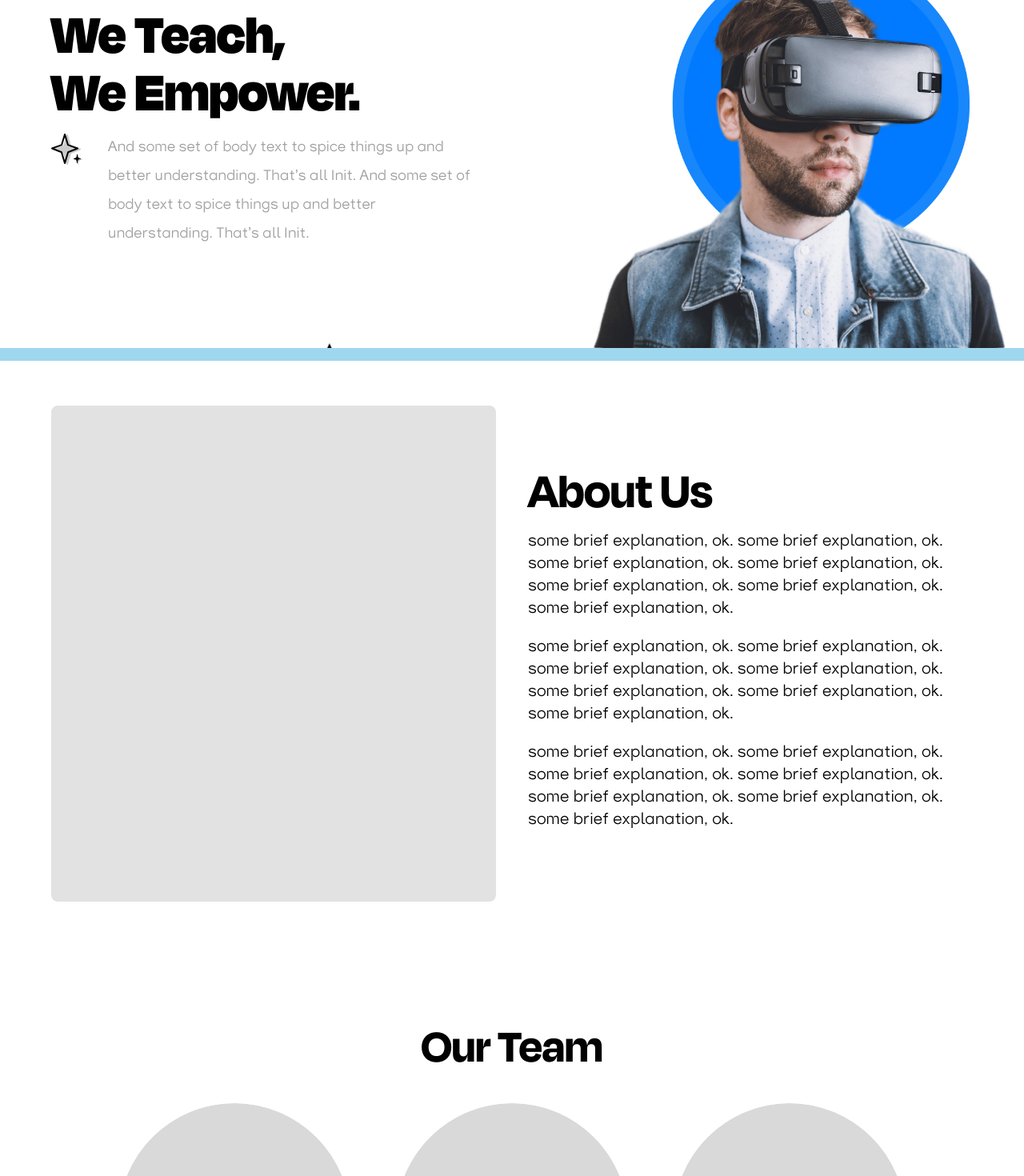
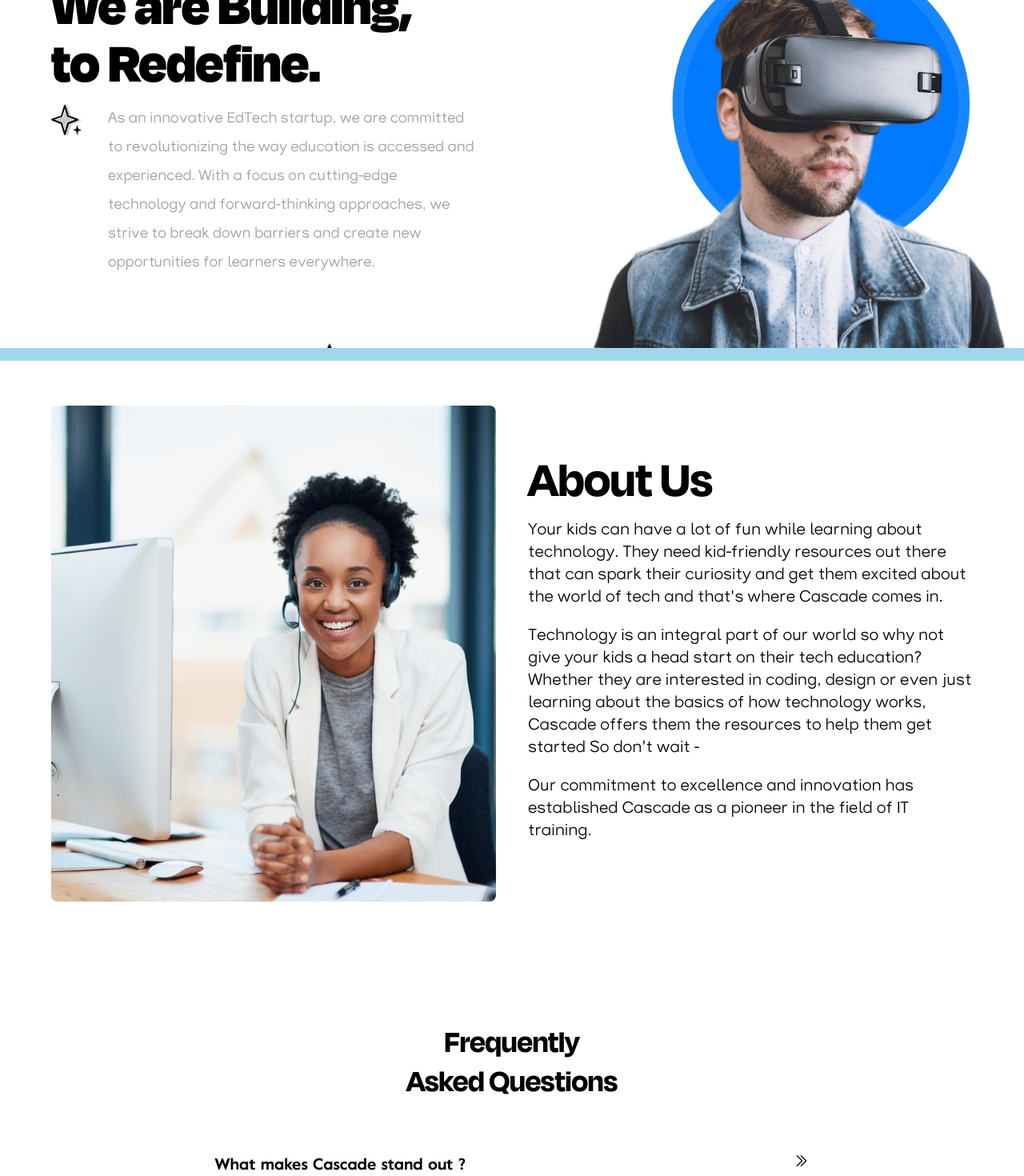
Before and after one commit to CascadeHQ/CascadeHQ-Website, a React (Vite) app in the folder Cascade-Website/: page /about-us in a window 1280 px wide. Shown: the part 240-1710 px from the top of the page at 80% size. Built offline with nearby package versions, Linux system fonts and the light colour scheme.

Commit message:
Changes on the contents

```diff
--- a/Cascade-Website/src/pages/aboutUs/AboutUs.tsx
+++ b/Cascade-Website/src/pages/aboutUs/AboutUs.tsx
@@ -5,7 +5,7 @@
 import AboutHeroSection from "./components/AboutHeroSection";
 import SponsorsSection from "./components/SponsorsSection";
 import MainAboutUsSection from "./components/MainAboutUsSection";
-import OurTeamSection from "./components/OurTeamSection";
+// import OurTeamSection from "./components/OurTeamSection";
 import FaqSection from "./components/FaqSection";
 
 const AboutUs = () => {
@@ -21,7 +21,7 @@
         <AboutHeroSection/>
         <SponsorsSection/>
         <MainAboutUsSection/>
-        <OurTeamSection/>
+        {/* <OurTeamSection/> */}
         <FaqSection/>
       </>
     </Template>
--- a/Cascade-Website/src/pages/aboutUs/components/AboutHeroSection.tsx
+++ b/Cascade-Website/src/pages/aboutUs/components/AboutHeroSection.tsx
@@ -5,7 +5,9 @@
 const AboutHeroSection = () => {
   return (
     <>
-      <main className={`bg-[url(/src/pages/aboutUs/images/Background.jpg)] bg-center bg-cover`}>
+      <main
+        className={`bg-[url(/src/pages/aboutUs/images/Background.jpg)] bg-center bg-cover`}
+      >
         <div
           className={`h-fit lg:h-[100%] flex flex-col px-5 mt-5 md:flex-row lg:flex-row lg:items-center lg:gap-x-36 lg:pl-16`}
         >
@@ -14,20 +16,30 @@
               <h1
                 className={`text-brandBlack1x font-bold text-5xl md:text-6xl lg:text-7xl leading-tight font-DegularDiplayBlack`}
               >
-                We Teach,
+                We are Building,
               </h1>
               <h1
                 className={`font-bold text-5xl md:text-6xl lg:text-7xl leading-tight font-DegularDiplayBlack`}
               >
-                We Empower.
+                to Redefine.
               </h1>
             </div>
-            <div className={`flex items-center lg:items-start gap-x-4 lg:gap-x-8`}>
-              <img src={StarImage} alt="star" className={`w-[18.92px] h-[19px] xl:w-[38.92px] xl:h-[39px]`}/>
-              <p className={`text-base text-brandGray3x font-TrapRegular leading-7  md:text-lg md:leading-8 lg:leading-9  w-full lg:w-[500px]`}>
-                And some set of body text to spice things up and better
-                understanding. That’s all Init. And some set of body text to
-                spice things up and better understanding. That’s all Init.{" "}
+            <div
+              className={`flex items-center lg:items-start gap-x-4 lg:gap-x-8`}
+            >
+              <img
+                src={StarImage}
+                alt="star"
+                className={`w-[18.92px] h-[19px] xl:w-[38.92px] xl:h-[39px]`}
+              />
+              <p
+                className={`text-base text-brandGray3x font-TrapRegular leading-7  md:text-lg md:leading-8 lg:leading-9  w-full lg:w-[500px]`}
+              >
+                As an innovative EdTech startup, we are committed to
+                revolutionizing the way education is accessed and experienced.
+                With a focus on cutting-edge technology and forward-thinking
+                approaches, we strive to break down barriers and create new
+                opportunities for learners everywhere.{" "}
               </p>
             </div>
           </div>
--- a/Cascade-Website/src/pages/aboutUs/components/FaqSection.tsx
+++ b/Cascade-Website/src/pages/aboutUs/components/FaqSection.tsx
@@ -5,39 +5,42 @@
   const faqs = [
     {
       id: 1,
-      question: "What is Cascade?",
+      question: "What makes Cascade stand out ?",
       answer:
-        "The Crivia app is a fun quiz app that allows players competein crypto quiz matches, learn about the world of web3 and crypto in a fun and entertaining manner and earn from their knowledge.",
+        "Our platform stands out due to its focus on innovation, adaptability, and inclusivity. We integrate cutting-edge technology to personalize learning experiences, ensuring that every individual can thrive regardless of their background or learning style.",
     },
     {
       id: 2,
-      question: "What is Cascade?",
+      question:
+        "How do you ensure the quality of the educational content on your platform?",
       answer:
-        "The Crivia app is a fun quiz app that allows players competein crypto quiz matches, learn about the world of web3 and crypto in a fun and entertaining manner and earn from their knowledge.",
+        "We have a rigorous vetting process for educational content, working closely with experts in various fields to curate materials that are accurate, up-to-date, and engaging. Additionally, we continuously gather feedback from users to improve and refine our content offerings.",
     },
     {
       id: 3,
-      question: "What is Cascade?",
+      question: "How does your platform foster collaboration among learners?",
       answer:
-        "The Crivia app is a fun quiz app that allows players competein crypto quiz matches, learn about the world of web3 and crypto in a fun and entertaining manner and earn from their knowledge.",
+        "Collaboration is at the heart of our platform. We offer various features such as discussion forums, group projects, and virtual study sessions to encourage interaction and collaboration among learners. Through these collaborative activities, students can learn from each other, exchange ideas, and deepen their understanding of the subject matter.",
     },
     {
       id: 4,
-      question: "What is Cascade?",
+      question:
+        "How do you measure the effectiveness and impact of your educational solutions?",
       answer:
-        "The Crivia app is a fun quiz app that allows players competein crypto quiz matches, learn about the world of web3 and crypto in a fun and entertaining manner and earn from their knowledge.",
+        "We employ a variety of metrics and assessment tools to measure the effectiveness and impact of our educational solutions, including learner performance data, feedback surveys, and qualitative assessments, allowing us to continuously improve and refine our offerings.",
     },
     {
       id: 5,
-      question: "What is Cascade?",
+      question:
+        "What kind of technology and tools do you use to enhance the learning experience?",
       answer:
-        "The Crivia app is a fun quiz app that allows players competein crypto quiz matches, learn about the world of web3 and crypto in a fun and entertaining manner and earn from their knowledge.",
+        "We leverage a range of technologies and tools, including AI-driven adaptive learning algorithms,  and interactive multimedia resources, to enhance the learning experience and engage learners effectively.",
     },
     {
       id: 6,
-      question: "What is Cascade?",
+      question: "Can your platform accommodate learners of all ages and educational backgrounds?",
       answer:
-        "The Crivia app is a fun quiz app that allows players competein crypto quiz matches, learn about the world of web3 and crypto in a fun and entertaining manner and earn from their knowledge.",
+        "Yes, our platform is designed to cater to learners of all ages and educational backgrounds, from higher primary students to lifelong learners seeking professional development opportunities.",
     },
   ];
   return (
--- a/Cascade-Website/src/pages/aboutUs/components/MainAboutUsSection.tsx
+++ b/Cascade-Website/src/pages/aboutUs/components/MainAboutUsSection.tsx
@@ -1,11 +1,13 @@
 // images
-import AboutUsImage from "../images/AboutUs.jpg";
+import AboutUsImage from "../images/lady_chcomw.png";
 
 const MainAboutUsSection = () => {
   return (
     <>
       <main>
-        <div className={`px-5 flex flex-col gap-y-10 pt-5 md:flex-row lg:flex-row md:gap-x-10 lg:gap-x-10 items-center lg:px-16 lg:py-14`}>
+        <div
+          className={`px-5 flex flex-col gap-y-10 pt-5 md:flex-row lg:flex-row md:gap-x-10 lg:gap-x-10 items-center lg:px-16 lg:py-14`}
+        >
           <div className={`w-[100%]`}>
             <img
               src={AboutUsImage}
@@ -14,25 +16,27 @@
             />
           </div>
           <div className={`w-[100%]`}>
-            <h1 className={`text-brandBlack1x text-3xl xl:text-[64px] leading-tight font-DegularDiplayBold`}>About Us</h1>
+            <h1
+              className={`text-brandBlack1x text-3xl xl:text-[64px] leading-tight font-DegularDiplayBold`}
+            >
+              About Us
+            </h1>
             <div className={`mt-5 md:mt-2 font-TrapRegular`}>
               <p className={` text-sm font-normal xl:text-xl mb-5`}>
-                some brief explanation, ok. some brief explanation, ok. some
-                brief explanation, ok. some brief explanation, ok. some brief
-                explanation, ok. some brief explanation, ok. some brief
-                explanation, ok.
+                Your kids can have a lot of fun while learning about technology.
+                They need kid-friendly resources out there that can spark their
+                curiosity and get them excited about the world of tech and
+                that's where Cascade comes in.
               </p>
               <p className={` text-sm font-normal xl:text-xl mb-5`}>
-                some brief explanation, ok. some brief explanation, ok. some
-                brief explanation, ok. some brief explanation, ok. some brief
-                explanation, ok. some brief explanation, ok. some brief
-                explanation, ok.
+                Technology is an integral part of our world so why not give your
+                kids a head start on their tech education? Whether they are
+                interested in coding, design or even just learning about the
+                basics of how technology works, Cascade offers them the
+                resources to help them get started So don't wait -
               </p>
               <p className={` text-sm font-normal xl:text-xl mb-5`}>
-                some brief explanation, ok. some brief explanation, ok. some
-                brief explanation, ok. some brief explanation, ok. some brief
-                explanation, ok. some brief explanation, ok. some brief
-                explanation, ok.
+              Our commitment to excellence and innovation has established Cascade as a pioneer in the field of IT training.
               </p>
             </div>
           </div>
--- a/Cascade-Website/src/pages/contactUs/components/ContactText.tsx
+++ b/Cascade-Website/src/pages/contactUs/components/ContactText.tsx
@@ -18,7 +18,7 @@
           Email
         </h1>
         <p className="font-TrapRegular font-normal text-sm lg:text-xl lg:leading-6 lg:w-4/5 xl:w-full">
-          beebs@gmail.com
+          cascadehq@gmail.com
         </p>
       </div>
 
--- a/Cascade-Website/src/pages/home/components/Banner.tsx
+++ b/Cascade-Website/src/pages/home/components/Banner.tsx
@@ -9,16 +9,14 @@
           className={`flex flex-col justify-center items-center gap-4 bg-brandBlue3x py-12 px-5 md:px-24`}
         >
           <h1
-            className={`text-brandWhite1x font-DegularDiplayBold text-center  text-5xl lg:text-6xl`}
+            className={`text-brandWhite1x font-DegularDiplayBold text-center  text-4xl lg:text-6xl`}
           >
-            Get your Students registered today
+            Register your students for world of possibilities.
           </h1>
           <p
-            className={`text-md text-center font-TrapRegular px-10 lg:px-96`}
+            className={`text-md text-center font-TrapRegular px-6 lg:px-80 lg:text-lg`}
           >
-            And some set of body text to spice things up and better
-            understanding. That’s all Init. And some set of body text to spice
-            things up and better understanding.
+            Through our interactive curriculum, tailored for various age groups, we introduce fundamental concepts in coding, design, and digital literacy, fostering a strong foundation for future success in the ever-evolving digital landscape
           </p>
           <div className={`flex gap-4`}>
             <Button intent={"outline"}>
--- a/Cascade-Website/src/pages/home/components/CatelogueSection.tsx
+++ b/Cascade-Website/src/pages/home/components/CatelogueSection.tsx
@@ -22,12 +22,10 @@
             >
               <div className={`flex flex-col items-center justify-center`}>
                 <h2 className={` text-3xl font-DegularDiplayBold`}>
-                  Frontend Development
+                  Web Development
                 </h2>
                 <p className={`text-lg font-TrapMedium text-center py-4`}>
-                  The program is designed to teach you how to start and boost
-                  your content creation career regardless of your niche
-                  interest.
+                Development of modern and responsive websites. Leveraging HTML, CSS and JavaScript, it offers a seamless solution.
                 </p>
                 <div className={`flex gap-2 md:justify-normal`}>
                   <Button intent={"outline"}>
@@ -51,7 +49,7 @@
             >
               <div className={`flex flex-col items-center justify-center`}>
                 <h2 className={` text-3xl font-DegularDiplayBold`}>
-                  Frontend Development
+                  UI/UX Design
                 </h2>
                 <p className={`text-lg font-TrapMedium text-center py-4`}>
                   The program is designed to teach you how to start and boost
--- a/Cascade-Website/src/pages/home/components/HeroSection.tsx
+++ b/Cascade-Website/src/pages/home/components/HeroSection.tsx
@@ -22,9 +22,9 @@
             className={`relative col-span-8 md:col-span-7 flex flex-col gap-4 justify-center`}
           >
             <h1
-              className={`flex flex-col text-5xl font-DegularDiplayBlack md:text-6xl lg:text-7xl`}
+              className={`flex flex-col text-5xl font-DegularDiplayBlack md:text-5xl lg:text-7xl`}
             >
-              Give your children an early tech education.
+              Empowering Tomorrow's Innovators
             </h1>
             <div className={`flex gap-4`}>
               <svg
@@ -60,9 +60,7 @@
               <p
                 className={`text-base text-brandGray3x font-TrapMedium leading-7  md:text-lg md:leading-9 lg:leading-10 lg:pr-32 `}
               >
-                And some set of body text to spice things up and better
-                understanding. That’s all Init. And some set of body text to
-                spice things up and better understanding. That’s all Init.{" "}
+                Welcome to our innovative platform, where we are dedicated to empowering tomorrow's innovators through early tech education for young minds.{" "}
               </p>
             </div>
             <div
--- a/Cascade-Website/src/pages/home/components/ServiceSection.tsx
+++ b/Cascade-Website/src/pages/home/components/ServiceSection.tsx
@@ -1,4 +1,3 @@
-
 // interface Props = {}
 
 const ServiceSection = () => {
@@ -6,53 +5,77 @@
     <>
       <section>
         <div className={`bg-brandBlue6x py-16 flex flex-col gap-10`}>
-          <div className={`flex items-center justify-center px-5 md:px-10 lg:px-20`}>
-            <h2 className={`text-4xl text-center font-DegularDiplayBold md:text-5xl`}>Benefits of our Service to your Students</h2>
+          <div
+            className={`flex items-center justify-center px-5 md:px-10 lg:px-20`}
+          >
+            <h2
+              className={`text-4xl text-center font-DegularDiplayBold md:text-5xl`}
+            >
+              Benefits of our Service to your Students
+            </h2>
           </div>
-          <div className={`grid grid-cols-1 gap-8 items-center justify-center px-5 md:grid-cols-3 md:px-10 lg:px-20`}>
+          <div
+            className={`grid grid-cols-1 gap-8 items-center justify-center px-5 md:grid-cols-3 md:px-10 lg:px-20`}
+          >
             <section className={`grid grid-cols-1 gap-8 `}>
-              <div className={`flex flex-col gap-2 bg-brandBlue4x p-5 rounded-xl shadow-2xl`}>
-                <h3 className={`font-euclidBold  text-xl`}>Learn on-demand Tech Skills</h3>
+              <div
+                className={`flex flex-col gap-2 bg-brandBlue4x p-5 rounded-xl shadow-2xl`}
+              >
+                <h3 className={`font-euclidBold  text-xl`}>DIGITAL LITERACY</h3>
                 <p className={`font-euclidMedium text-sm leading-7`}>
-                  some brief explanation, ok. some brief explanation, ok. some
-                  brief explanation, ok. some brief explanation, ok. some brief
-                  explanation, ok. some brief explanation, ok.
+                  In a world run by technology, the ability to use technology
+                  effectively is vital. Cascade creates an environment for kids
+                  to know how to use various digital tools and applications.
                 </p>
               </div>
-              <div className={`flex flex-col gap-2 bg-brandBlue4x p-5 rounded-xl shadow-2xl`}>
-                <h3 className={`font-euclidBold  text-xl`}>Learn on-demand Tech Skills</h3>
+              <div
+                className={`flex flex-col gap-2 bg-brandBlue4x p-5 rounded-xl shadow-2xl`}
+              >
+                <h3 className={`font-euclidBold  text-xl`}>CREATIVITY</h3>
                 <p className={`font-euclidMedium text-sm leading-7`}>
-                  some brief explanation, ok. some brief explanation, ok. some
-                  brief explanation, ok. some brief explanation, ok. some brief
-                  explanation, ok. some brief explanation, ok.
+                  With Cascade, digital tools to express yourself and create
+                  something new are available for kids to explore. This could be
+                  anything from creating digital art to developing a video game.
                 </p>
               </div>
             </section>
             <section>
-            <div className={`flex flex-col gap-2 bg-brandBlue4x p-5 rounded-xl shadow-2xl`}>
-                <h3 className={`font-euclidBold  text-xl`}>Learn on-demand Tech Skills</h3>
+              <div
+                className={`flex flex-col gap-2 bg-brandBlue4x p-5 rounded-xl shadow-2xl`}
+              >
+                <h3 className={`font-euclidBold  text-xl`}>LOGICAL THINKING</h3>
                 <p className={`font-euclidMedium text-sm leading-7`}>
-                  some brief explanation, ok. some brief explanation, ok. some
-                  brief explanation, ok. some brief explanation, ok. some brief
-                  explanation, ok. some brief explanation, ok.
+                  Many of the activities require students to break down a
+                  problem into smaller parts and then make logical connections
+                  between those parts. This helps them to develop critical
+                  thinking and problem-solving skills that can be applied in any
+                  situation.
                 </p>
               </div>
             </section>
             <section className={`grid grid-cols-1 gap-8`}>
-            <div className={`flex flex-col gap-2 bg-brandBlue4x p-5 rounded-xl shadow-2xl`}>
-                <h3 className={`font-euclidBold  text-xl`}>Learn on-demand Tech Skills</h3>
+              <div
+                className={`flex flex-col gap-2 bg-brandBlue4x p-5 rounded-xl shadow-2xl`}
+              >
+                <h3 className={`font-euclidBold  text-xl`}>
+                  PROBLEM SOLVING SKILLS
+                </h3>
                 <p className={`font-euclidMedium text-sm leading-7`}>
-                  some brief explanation, ok. some brief explanation, ok. some
-                  brief explanation, ok. some brief explanation, ok. some brief
-                  explanation, ok. some brief explanation, ok.
+                  Cascade provides a variety of activities that allow students
+                  to apply what they've learned and practice their
+                  problemsolving skill. We have a variety of project the will help improve stdents.
                 </p>
               </div>
-              <div className={`flex flex-col gap-2 bg-brandBlue4x p-5 rounded-xl shadow-2xl`}>
-                <h3 className={`font-euclidBold  text-xl`}>Learn on-demand Tech Skills</h3>
+              <div
+                className={`flex flex-col gap-2 bg-brandBlue4x p-5 rounded-xl shadow-2xl`}
+              >
+                <h3 className={`font-euclidBold  text-xl`}>
+                  FUTURE CAREER OPPORTUNITIES
+                </h3>
                 <p className={`font-euclidMedium text-sm leading-7`}>
-                  some brief explanation, ok. some brief explanation, ok. some
-                  brief explanation, ok. some brief explanation, ok. some brief
-                  explanation, ok. some brief explanation, ok.
+                  The skills that students develop on Cascade can open up a wide
+                  range of future career opportunities. Coding and engineering
+                  are in high demand in today's job market.
                 </p>
               </div>
             </section>
```
Also changed, not shown: Cascade-Website/src/pages/aboutUs/images/lady_chcomw.png (added).
